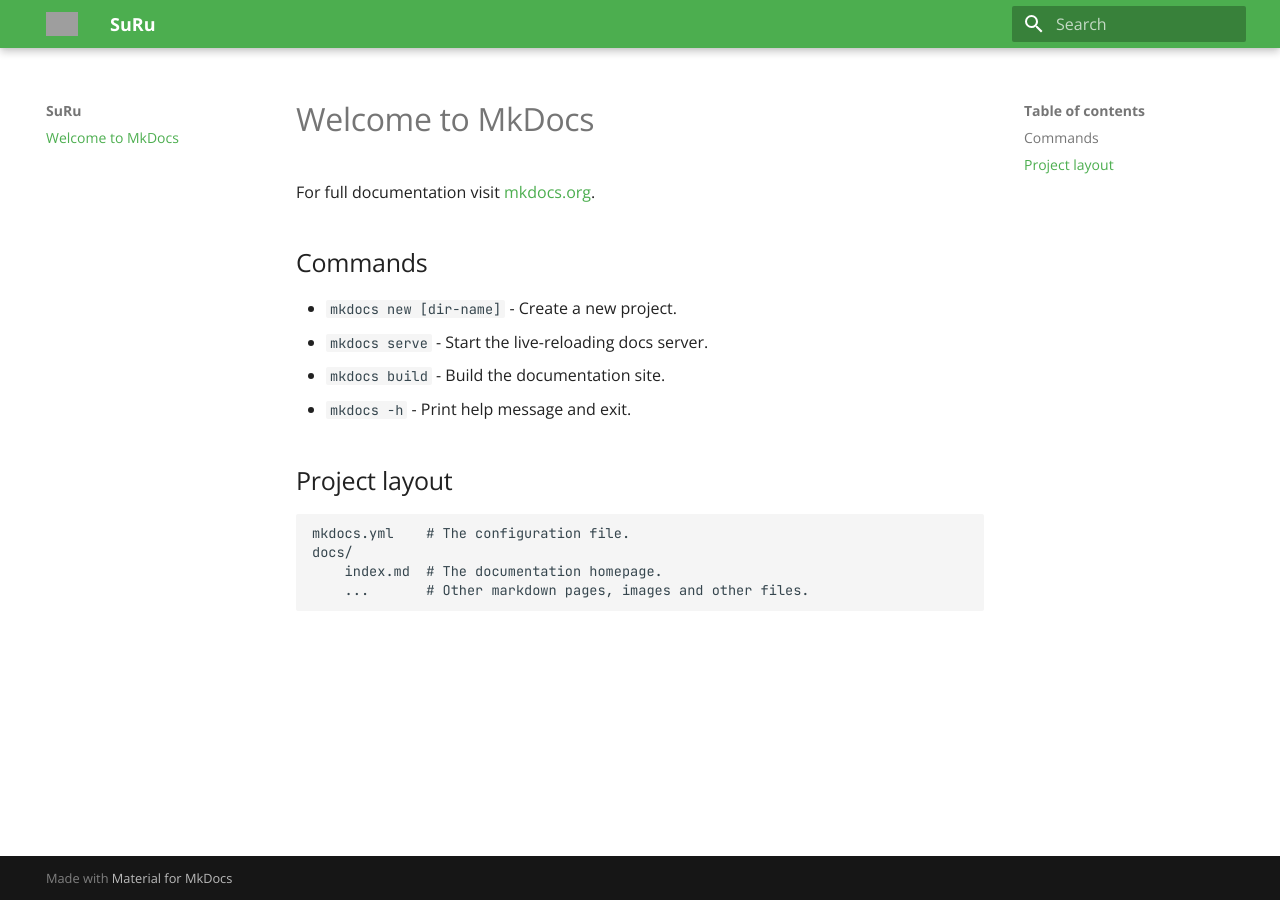
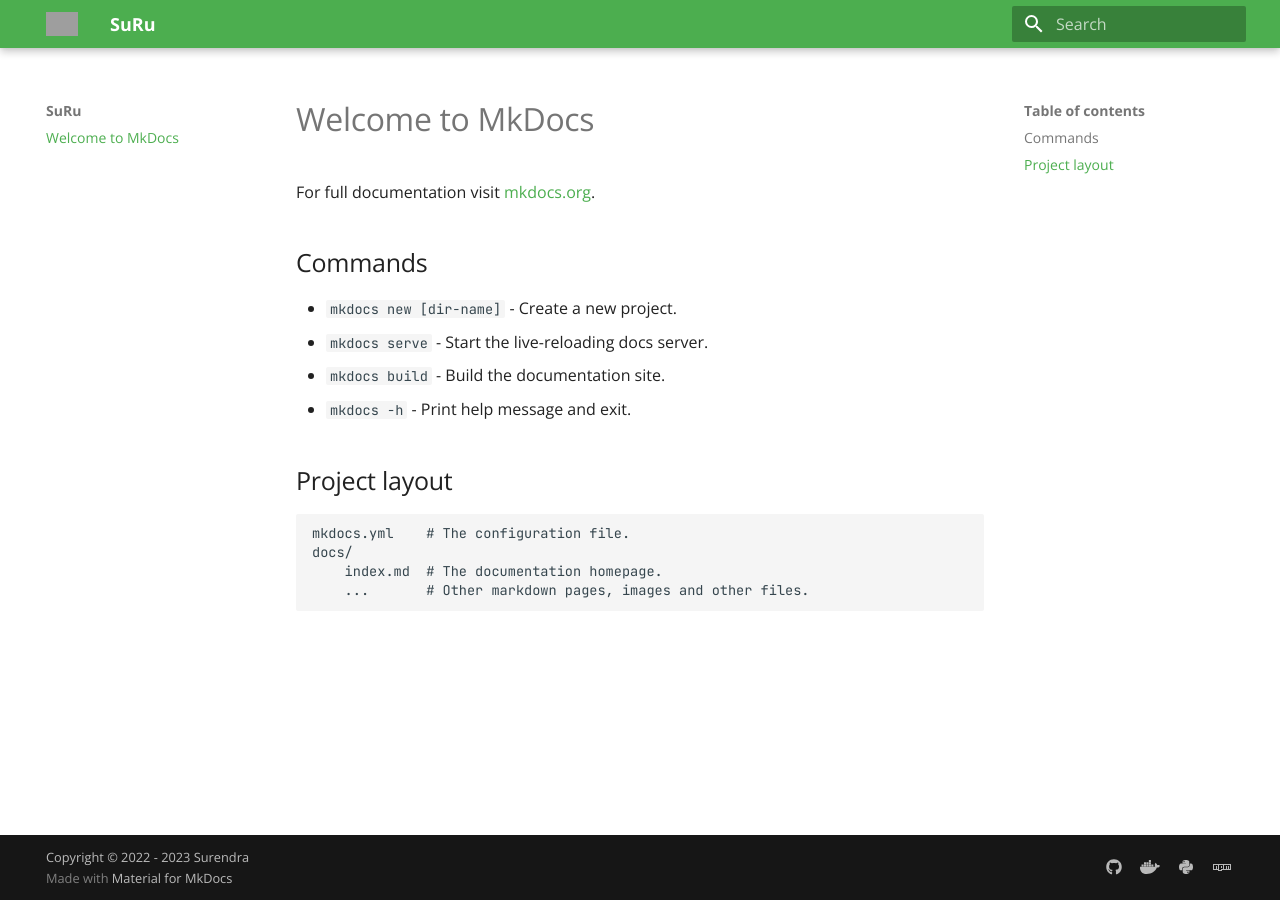
Before and after one commit to suru33/website, an MkDocs documentation site: the page built from docs/index.md, in a window 1280 px wide. Built offline with MkDocs 1.6.1 and Material for MkDocs 9.7.7, drawn with Linux system fonts in a browser that asks for light colours; grey boxes are pictures that could not be loaded.

Commit message:
Update mkdocs.yml

```diff
--- a/mkdocs.yml
+++ b/mkdocs.yml
@@ -1,6 +1,17 @@
 site_name: SuRu
 extra:
   homepage: https://suru.im
+  social:
+    - icon: fontawesome/brands/github
+      link: https://github.com/suru33
+    - icon: fontawesome/brands/docker
+      link: https://hub.docker.com/u/suru33
+    - icon: fontawesome/brands/python
+      link: https://pypi.org/user/suru33/
+    - icon: fontawesome/brands/npm
+      link: https://www.npmjs.com/~suru33
+
+copyright: Copyright &copy; 2022 - 2023 Surendra
 
 theme:
   name: material
@@ -9,6 +20,8 @@
     - content.tooltips
     - navigation.tracking
     - navigation.instant
+    - content.tabs.link
+    - navigation.expand
   font:
     text: Open Sans
     code: JetBrains Mono
@@ -22,14 +35,13 @@
   - toc:
       permalink: true
   - admonition
+  - abbr
+  - attr_list
   - pymdownx.details
   - pymdownx.superfences
-  - attr_list
   - pymdownx.emoji:
       emoji_index: !!python/name:materialx.emoji.twemoji
       emoji_generator: !!python/name:materialx.emoji.to_svg
-  - abbr
-  - attr_list
   - pymdownx.snippets:
       auto_append:
         - includes/abbreviations.md
@@ -37,7 +49,18 @@
       anchor_linenums: true
   - pymdownx.inlinehilite
   - pymdownx.snippets
+  - pymdownx.critic
+  - pymdownx.caret
+  - pymdownx.keys
+  - pymdownx.mark
+  - pymdownx.tilde
+  - pymdownx.tabbed:
+      alternate_style: true
 
 plugins:
   - search
-  - git-revision-date-localized
+  - git-revision-date-localized:
+      locale: en
+      type: datetime
+      exclude:
+        - index.md
```
